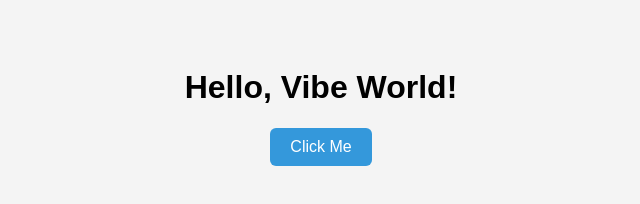
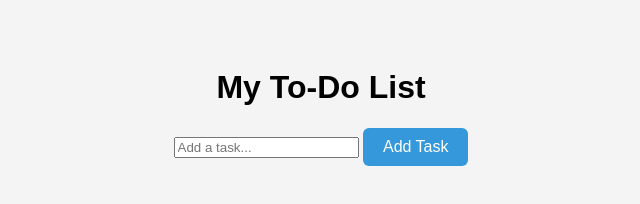
Before and after one commit to wburden1401/Vibe-Coding-Masterclass, a plain HTML site: page index.html in a window 1280 px wide. Shown: the whole page, without its empty margins (319-959 px from the left). Drawn offline with Linux system fonts and the light colour scheme.

Commit message:
Update index.html

```diff
--- a/index.html
+++ b/index.html
@@ -3,14 +3,19 @@
 <head>
   <meta charset="UTF-8">
   <meta name="viewport" content="width=device-width, initial-scale=1.0">
-  <title>Vibe Coding Project</title>
+  <title>Responsive To-Do List</title>
   <link rel="stylesheet" href="style.css">
 </head>
 <body>
-  <h1>Hello, Vibe World!</h1>
-  <button id="clickMe">Click Me</button>
-  <p id="output"></p>
 
-  <script src="script.js"></script>
+  <div class="todo-wrapper">
+    <h1>My To-Do List</h1>
+    <div class="todo-input">
+      <input type="text" id="taskInput" placeholder="Add a task...">
+      <button id="addTaskBtn">Add Task</button>
+    </div>
+    <ul id="taskList"></ul>
+  </div>
+
 </body>
 </html>
```
